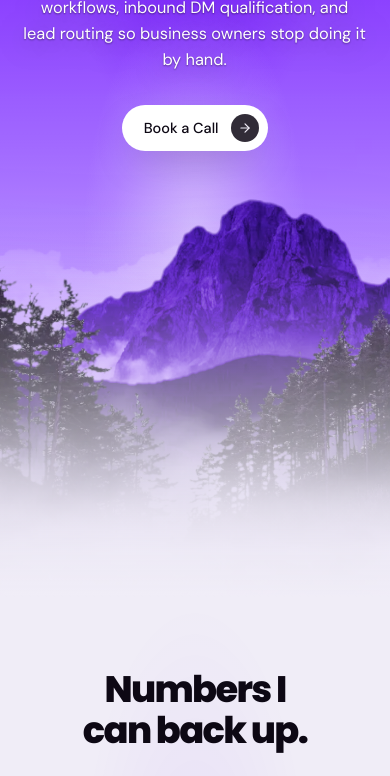
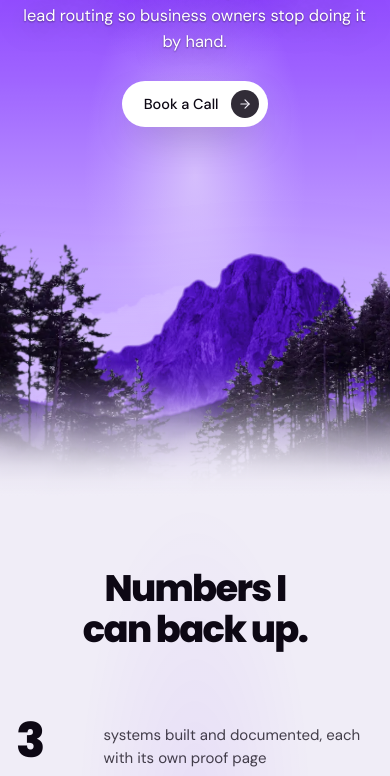
Before and after one commit to beneru/reuben-site, an Astro site: page / in a window 390 px wide. Shown: the part 348-1124 px from the top of the page. Built offline with nearby package versions, Linux system fonts and the light colour scheme; Astro itself is replaced by a stand-in of ours; a web font is replaced by a local one.

Commit message:
fix(hero): landscape visible on the first screen at every size
Hero is exactly one screen tall; landscape layers are pinned to an on-screen
horizon (64svh desktop, 72svh phone) using each image's measured anchor instead
of hanging off the hero's bottom; headline runs two lines on wide screens;
bottom fade shortened so forests and mountains stay visible.

Co-Authored-By: Claude Opus 5.5 <noreply@anthropic.com>

```diff
--- a/src/components/Hero.astro
+++ b/src/components/Hero.astro
@@ -81,7 +81,7 @@ import { HERO_COPY, SITE_IDENTITY } from '../data/site';
     position: relative;
     isolation: isolate;
     overflow: hidden;
-    min-height: max(116svh, 960px);
+    min-height: max(100svh, 700px);
     display: flex;
     background: #0D0814;
   }
@@ -91,7 +91,9 @@ import { HERO_COPY, SITE_IDENTITY } from '../data/site';
     inset: 0;
     z-index: 0;
     pointer-events: none;
-    --lw: max(100%, 1180px);
+    --lw: max(100vw, 1180px);
+    --lwh: calc(var(--lw) * 0.5581);
+    --horizon: 64svh;
   }
 
   .hero-sky {
@@ -120,7 +122,7 @@ import { HERO_COPY, SITE_IDENTITY } from '../data/site';
   /* Back to front: bank (blended), peak, hills, near mist (blended) */
   .layer-bank {
     z-index: 2;
-    bottom: -18%;
+    top: calc(var(--horizon) + 1svh - var(--lwh) * 0.26);
     mix-blend-mode: screen;
     opacity: 0.95;
     -webkit-mask-image: linear-gradient(180deg, transparent 22%, rgba(0, 0, 0, 0.35) 34%, #000 52%);
@@ -140,13 +142,13 @@ import { HERO_COPY, SITE_IDENTITY } from '../data/site';
 
   .layer-peak {
     z-index: 3;
-    bottom: -6%;
+    top: calc(var(--horizon) - var(--lwh) * 0.32);
   }
 
   /* Small tree-covered mountains; the glow is a soft blur that follows the ridgeline (no hard rim line) */
   .layer-hills {
     z-index: 4;
-    bottom: -10%;
+    top: calc(var(--horizon) + 14svh - var(--lwh) * 0.47);
   }
 
   .layer-hills img {
@@ -158,7 +160,7 @@ import { HERO_COPY, SITE_IDENTITY } from '../data/site';
   .layer-mist {
     z-index: 5;
     isolation: auto;
-    bottom: -22%;
+    top: calc(var(--horizon) + 30svh - var(--lwh) * 0.65);
     mix-blend-mode: screen;
     opacity: 0.85;
   }
@@ -170,7 +172,7 @@ import { HERO_COPY, SITE_IDENTITY } from '../data/site';
   /* Closest layer: forest slopes framing both edges, open in the middle */
   .layer-forest {
     z-index: 6;
-    bottom: -8%;
+    bottom: -4%;
     margin-left: 0;
   }
 
@@ -218,7 +220,7 @@ import { HERO_COPY, SITE_IDENTITY } from '../data/site';
     pointer-events: none;
     background:
       linear-gradient(180deg, rgba(13, 8, 20, 0.18) 0%, transparent 16%),
-      linear-gradient(180deg, rgba(240, 237, 247, 0.000) 52.0%, rgba(240, 237, 247, 0.034) 57.3%, rgba(240, 237, 247, 0.126) 62.7%, rgba(240, 237, 247, 0.259) 68.0%, rgba(240, 237, 247, 0.417) 73.3%, rgba(240, 237, 247, 0.583) 78.7%, rgba(240, 237, 247, 0.741) 84.0%, rgba(240, 237, 247, 0.874) 89.3%, rgba(240, 237, 247, 0.966) 94.7%, rgba(240, 237, 247, 1.000) 100.0%);
+      linear-gradient(180deg, rgba(240, 237, 247, 0.000) 82.0%, rgba(240, 237, 247, 0.034) 84.0%, rgba(240, 237, 247, 0.126) 86.0%, rgba(240, 237, 247, 0.259) 88.0%, rgba(240, 237, 247, 0.417) 90.0%, rgba(240, 237, 247, 0.583) 92.0%, rgba(240, 237, 247, 0.741) 94.0%, rgba(240, 237, 247, 0.874) 96.0%, rgba(240, 237, 247, 0.966) 98.0%, rgba(240, 237, 247, 1.000) 100.0%);
   }
 
   .hero-inner {
@@ -227,7 +229,7 @@ import { HERO_COPY, SITE_IDENTITY } from '../data/site';
     flex-direction: column;
     justify-content: flex-start;
     gap: 0;
-    padding-top: calc(var(--nav-h) + clamp(28px, 6vh, 72px));
+    padding-top: calc(var(--nav-h) + clamp(20px, 5vh, 56px));
     padding-bottom: clamp(88px, 12vh, 140px);
   }
 
@@ -251,8 +253,8 @@ import { HERO_COPY, SITE_IDENTITY } from '../data/site';
 
   .hero-title {
     margin: 18px 0 0;
-    max-width: 15ch;
-    font-size: clamp(2.6rem, 1.3rem + 5vw, 6rem);
+    max-width: 22ch;
+    font-size: clamp(2.5rem, 1.2rem + 4vw, 5.25rem);
     font-weight: 800;
     line-height: 1;
     letter-spacing: -0.04em;
@@ -262,7 +264,7 @@ import { HERO_COPY, SITE_IDENTITY } from '../data/site';
   }
 
   .hero-sub {
-    margin: 24px 0 0;
+    margin: 20px 0 0;
     max-width: 50ch;
     font-size: clamp(1rem, 0.95rem + 0.3vw, 1.18rem);
     line-height: 1.6;
@@ -271,7 +273,7 @@ import { HERO_COPY, SITE_IDENTITY } from '../data/site';
   }
 
   .hero-cta {
-    margin-top: 32px;
+    margin-top: 26px;
   }
 
   /* White pill reads cleanly against the violet sky */
@@ -286,26 +288,30 @@ import { HERO_COPY, SITE_IDENTITY } from '../data/site';
   }
 
   @media (max-width: 760px) {
+    .hero-scene {
+      --horizon: 72svh;
+    }
+
     .hero {
-      min-height: max(112svh, 860px);
+      min-height: max(100svh, 680px);
     }
 
     .hero-scrim {
       background:
         linear-gradient(180deg, rgba(13, 8, 20, 0.18) 0%, transparent 16%),
-        linear-gradient(180deg, rgba(240, 237, 247, 0.000) 58.0%, rgba(240, 237, 247, 0.034) 62.7%, rgba(240, 237, 247, 0.126) 67.3%, rgba(240, 237, 247, 0.259) 72.0%, rgba(240, 237, 247, 0.417) 76.7%, rgba(240, 237, 247, 0.583) 81.3%, rgba(240, 237, 247, 0.741) 86.0%, rgba(240, 237, 247, 0.874) 90.7%, rgba(240, 237, 247, 0.966) 95.3%, rgba(240, 237, 247, 1.000) 100.0%);
+        linear-gradient(180deg, rgba(240, 237, 247, 0.000) 84.0%, rgba(240, 237, 247, 0.034) 85.8%, rgba(240, 237, 247, 0.126) 87.6%, rgba(240, 237, 247, 0.259) 89.3%, rgba(240, 237, 247, 0.417) 91.1%, rgba(240, 237, 247, 0.583) 92.9%, rgba(240, 237, 247, 0.741) 94.7%, rgba(240, 237, 247, 0.874) 96.4%, rgba(240, 237, 247, 0.966) 98.2%, rgba(240, 237, 247, 1.000) 100.0%);
     }
 
     .layer-forest-left {
       width: 80vw;
       left: -22vw;
-      bottom: 7%;
+      bottom: 0;
     }
 
     .layer-forest-right {
       width: 92vw;
       right: -30vw;
-      bottom: 5%;
+      bottom: -2%;
     }
 
     .hero-title {
```
